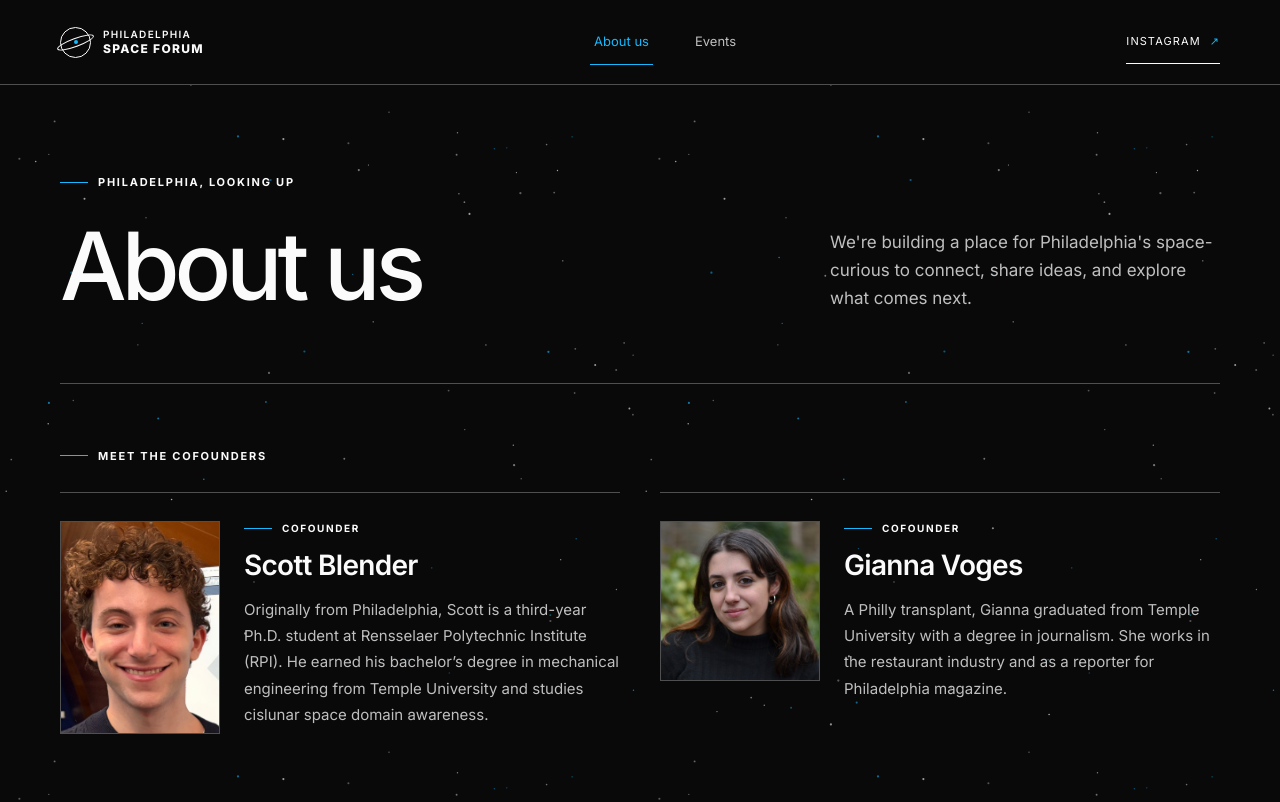
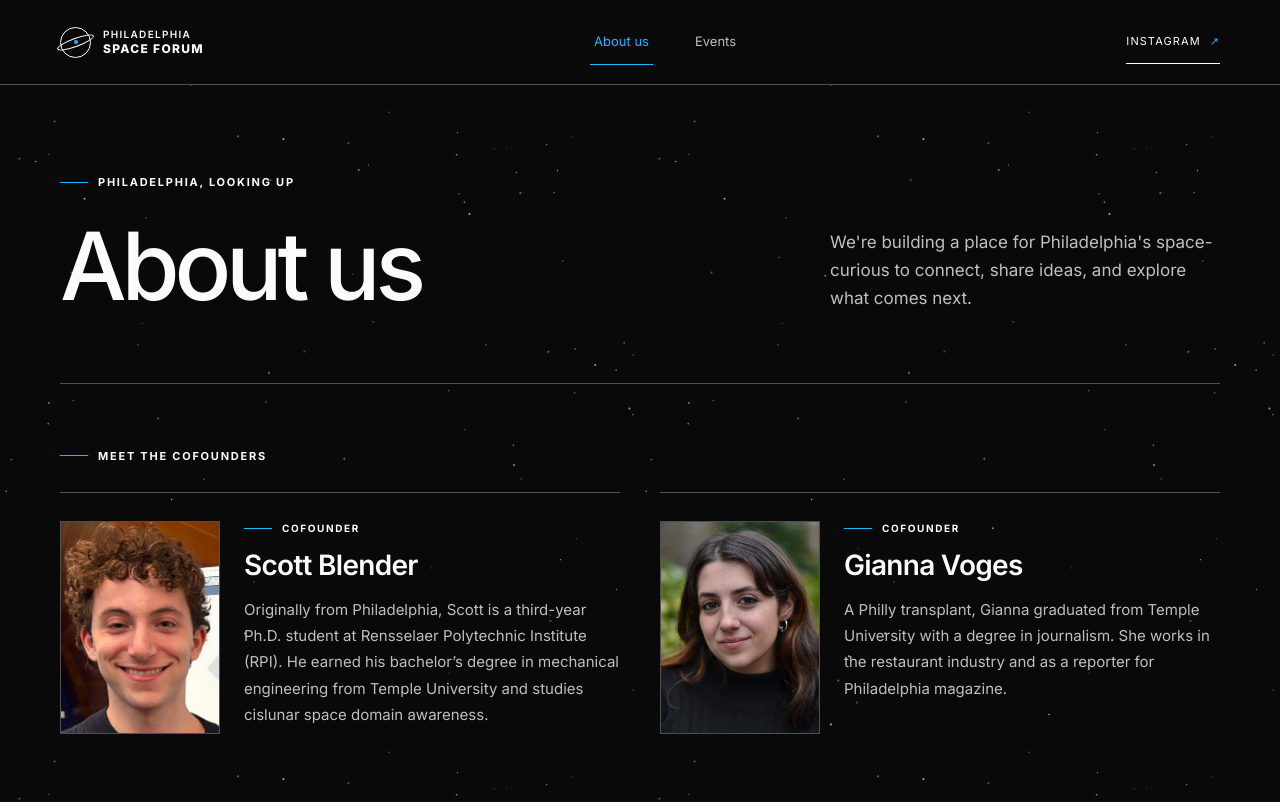
Before and after one commit to scottblender/philadelphia-space-forum, a Next.js app: page /about in a window 1280 px wide. Shown: the top 802 px of the page. Built offline with nearby package versions, Linux system fonts and the light colour scheme.

Commit message:
Standardize cofounder headshots to matching portrait frames

```diff
--- a/app/components/TeamMember.tsx
+++ b/app/components/TeamMember.tsx
@@ -5,7 +5,7 @@ import { publicAsset } from "../lib/publicAsset";
 export function TeamMember({ member }: { member: TeamMemberData }) {
   return (
     <article className="team-member" aria-labelledby={`${member.id}-name`}>
-      <div className="team-photo" style={{ aspectRatio: member.photoAspectRatio ?? "1" }}>
+      <div className="team-photo">
         <Image src={publicAsset(member.photo)} alt={member.name} width={800} height={800} unoptimized style={{ objectPosition: member.photoPosition ?? "center" }} />
       </div>
       <div className="team-copy">
--- a/app/data/team.ts
+++ b/app/data/team.ts
@@ -4,7 +4,6 @@ export interface TeamMemberData {
   role: string;
   photo: string;
   photoPosition?: string;
-  photoAspectRatio?: string;
   bio: string;
 }
 
@@ -15,7 +14,6 @@ export const team: TeamMemberData[] = [
     role: "Cofounder",
     photo: "/team/scott-blender-portrait.jpg",
     photoPosition: "center 40%",
-    photoAspectRatio: "3 / 4",
     bio: "Originally from Philadelphia, Scott is a third-year Ph.D. student at Rensselaer Polytechnic Institute (RPI). He earned his bachelor’s degree in mechanical engineering from Temple University and studies cislunar space domain awareness.",
   },
   {
--- a/app/globals.css
+++ b/app/globals.css
@@ -132,7 +132,7 @@ h2 em { color: var(--cyan-blue); font-weight: inherit; font-style: normal; }
 .team-section { padding: 64px 0 100px; }
 .team-grid { display: grid; grid-template-columns: repeat(2, minmax(0, 1fr)); gap: 40px; }
 .team-member { min-width: 0; border-top: 1px solid var(--line); padding-top: 28px; display: flex; align-items: flex-start; gap: 24px; }
-.team-photo { flex: 0 0 160px; aspect-ratio: 1; overflow: hidden; border: 1px solid var(--line); background: var(--charcoal); }
+.team-photo { flex: 0 0 160px; aspect-ratio: 3 / 4; overflow: hidden; border: 1px solid var(--line); background: var(--charcoal); }
 .team-photo img { display: block; width: 100%; height: 100%; object-fit: cover; }
 .team-copy { flex: 1; min-width: 0; }
 .team-copy .eyebrow { margin-bottom: 14px; font-size: 10px; }
```
Also changed, not shown: 1 other file (tests, documents, lock files or other folders).
